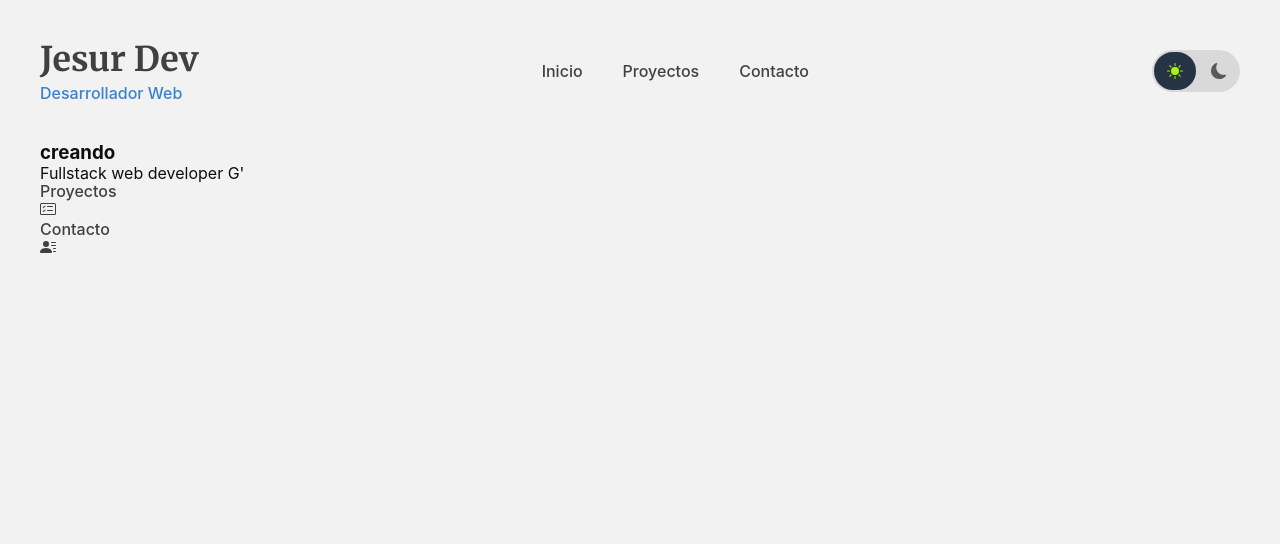
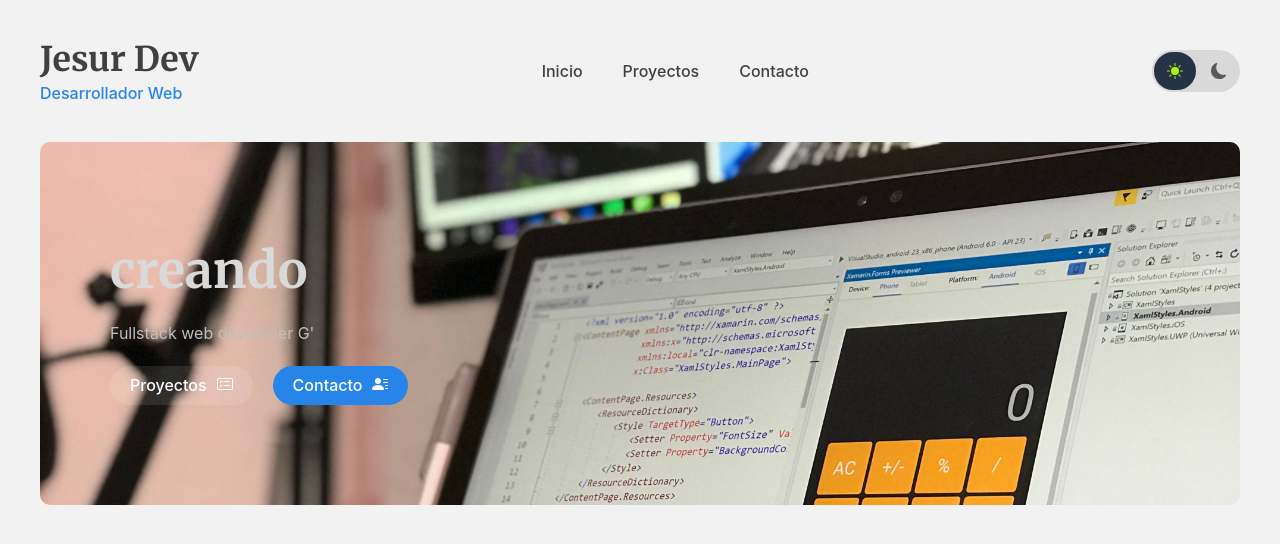
Before and after one commit to JsurDev/portafolio, a React (Vite) app in the folder portafolio/: page / in a window 1280 px wide. Shown: the top 544 px of the page. Built offline with nearby package versions, Linux system fonts and the light colour scheme; a web font is replaced by a local one.

Commit message:
Agregamos CSS a hero. Practicamos mas de Css

```diff
--- a/portafolio/src/componentes/layout/Hero.css
+++ b/portafolio/src/componentes/layout/Hero.css
@@ -0,0 +1,55 @@
+.hero {
+  background: url("../../../public/assets/fondo.jpg");
+  background-size: cover;
+  border-radius: 10px;
+  overflow: hidden;
+  padding: 100px 70px; /*padding-top y padding-bottom*/
+  color: #fff;
+  position: relative; /*trabaja con position absolute*/
+
+  .contenido {
+    position: relative;
+    z-index: 2;
+    width: 50vw;
+    display: flex;
+    flex-direction: column;
+    gap: 20px;
+  }
+
+  &::after {
+    content: "";
+    position: absolute; /*Evita tomar todo el body*/
+    top: 0;
+    left: 0;
+    width: 100%;
+    height: 100%;
+    background: linear-gradient(to right, rgba(6, 35, 52, 0.6));
+    z-index: 1;
+  }
+
+  .titulo {
+    font-family: "Merriweather", serif;
+    font-size: 50px;
+    font-weight: 700;
+    color: var(--shade-2);
+    span {
+      display: block;
+    }
+  }
+
+  .subtitulo {
+    line-height: 26px;
+    color: var(--shade-3);
+  }
+
+  .botones {
+    display: flex;
+    gap: 20px;
+    .boton.transparente {
+      background: rgba(255, 255, 255, 0.1);
+      &:hover {
+        background: rgba(255, 255, 255, 0.3);
+      }
+    }
+  }
+}
--- a/portafolio/src/componentes/layout/Hero.jsx
+++ b/portafolio/src/componentes/layout/Hero.jsx
@@ -1,3 +1,5 @@
+import "./Hero.css";
+
 const Hero = () => {
   return (
     <>
@@ -8,7 +10,7 @@ const Hero = () => {
           </h3>
           <p className="subtitulo">Fullstack web developer G'</p>
           <div className="botones " h>
-            <a href="proyectos" className="botones transparente">
+            <a href="proyectos" className="boton transparente">
               Proyectos
               <div className="icono">
                 <svg
@@ -23,7 +25,7 @@ const Hero = () => {
                 </svg>
               </div>
             </a>
-            <a href="contacto" className="botones transparente">
+            <a href="contacto" className="boton">
               Contacto
               <div className="icono">
                 <svg
--- a/portafolio/src/index.css
+++ b/portafolio/src/index.css
@@ -17,9 +17,10 @@
   --shade-8: #404040;
   --shade-9: #0d0d0d;
   --shade-10: #000000;
-  --primario: #3882d1;
+  --primario: #2784e8;
   --secundario: #2062bd;
   --tercero: #7e8a9b;
+  --primario-hoover: #0f76e3;
 }
 
 body {
@@ -49,3 +50,26 @@ a {
   max-width: 1200px;
   margin: auto;
 }
+
+.boton {
+  background-color: var(--primario);
+  color: #fff;
+  border: none;
+  font-weight: 500;
+  border-radius: 100px;
+  gap: 10px;
+  padding: 10px 20px;
+  display: flex;
+  align-items: center;
+  transition: 0.3s ease all;
+  text-decoration: none;
+  &:hover {
+    background-color: var(--primario-hoover);
+    text-decoration: none;
+  }
+
+  .dark & {
+    text-decoration: none;
+    color: #fff;
+  }
+}
```
Also changed, not shown: portafolio/public/assets/fondo.jpg (added).
